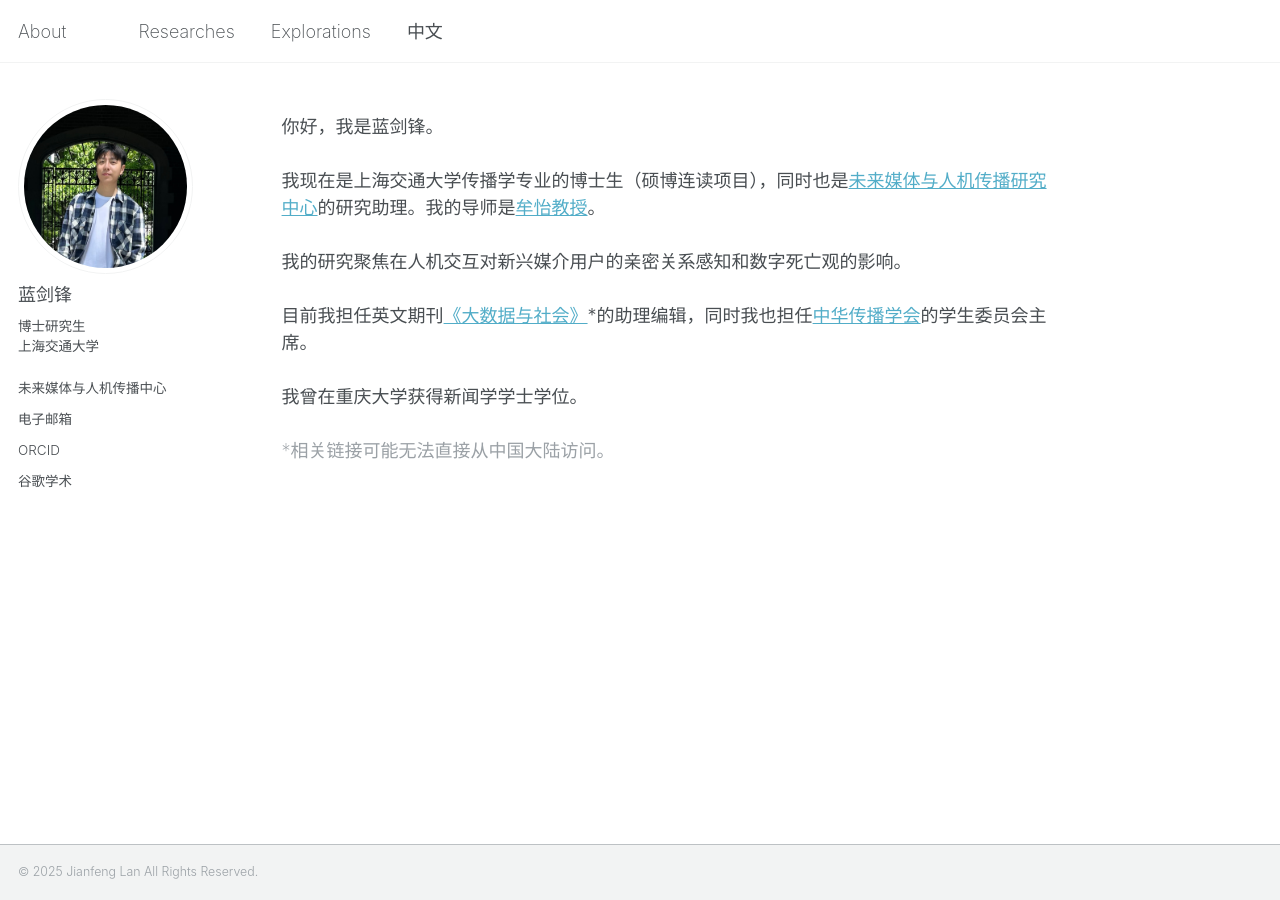
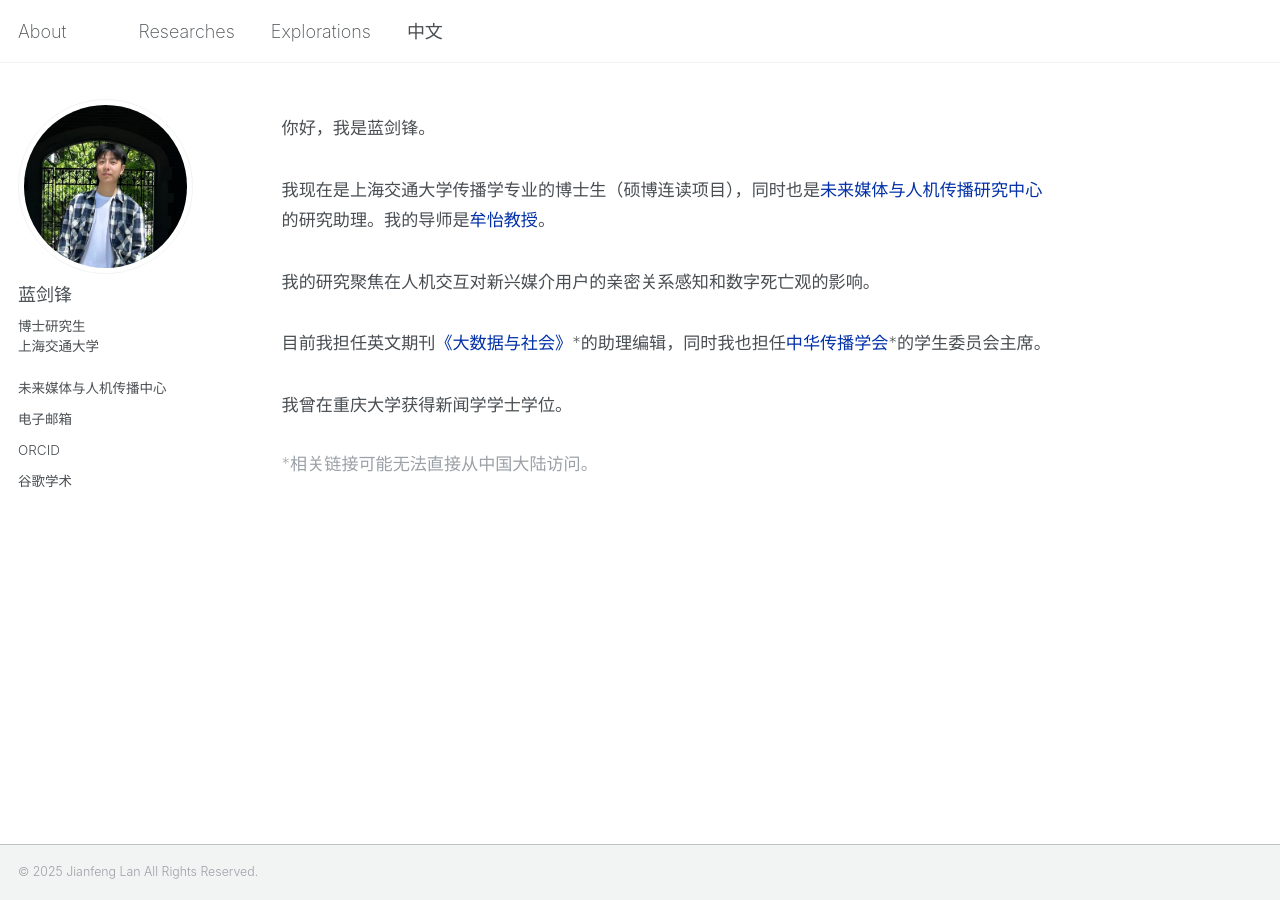
Before and after one commit to jianfenglan/jianfenglan.github.io, a Jekyll site: the page built from chinese.md, in a window 1280 px wide. Built offline with Jekyll 4.4.1, drawn with Linux system fonts in a browser that asks for light colours.

Commit message:
Update chinese.md

```diff
--- a/chinese.md
+++ b/chinese.md
@@ -8,26 +8,26 @@
 <style>
 /* 为主页内容定义一个容器样式 */
 .main-content {
-  font-size: 0.95rem; /* 设置统一的字体大小 */
-  font-weight: 200;   /* 设置为 Ultra Light 字重 */
-  line-height: 1.8;   /* 增加行高，让文本更易读 */
+  font-size: 0.95rem; /* 设置统一的字体大小 */
+  font-weight: 200;   /* 设置为 Ultra Light 字重 */
+  line-height: 1.8;   /* 增加行高，让文本更易读 */
 }
 
 /* 如果主页上的名字或特定短语被 Markdown 或模板默认加粗，可以强制取消 */
 strong {
-  font-weight: 200 !important; /* 强制设置为 Ultra Light */
+  font-weight: 200 !important; /* 强制设置为 Ultra Light */
 }
 
 /* 如果主页有其他 H 标签（h1, h2, h3等）且想设置为 Ultra Light */
 h1, h2, h3, h4, h5, h6 {
-  font-weight: 200; /* 设置标题为 Ultra Light 字重 */
+  font-weight: 200; /* 设置标题为 Ultra Light 字重 */
 }
 
 /* 新增：为特定链接定义的克莱因蓝样式 */
 .main-content a.klein-link {
-  color: #002FA7; /* 克莱因蓝 */
-  text-decoration: none; /* 移除默认的下划线 */
-  font-weight: inherit; /* 继承父元素的字重，保持字体粗细不变 */
+  color: #002FA7; /* 克莱因蓝 */
+  text-decoration: none; /* 移除默认的下划线 */
+  font-weight: inherit; /* 继承父元素的字重，保持字体粗细不变 */
 }
 
 /* 新增：为脚注定义的样式 */
@@ -41,7 +41,7 @@
 </style>
 
 <div class="main-content">
-你好，我是蓝剑锋。<br><br>我现在是上海交通大学传播学专业的博士生（硕博连读项目），同时也是<a href="https://cfmhmc.github.io/" class="klein-link" target="_blank">未来媒体与人机传播研究中心</a>的研究助理。我的导师是<a href="https://cfmhmc.github.io/yimou.github.io/" class="klein-link" target="_blank">牟怡教授</a>。<br><br>我的研究聚焦在人机交互对新兴媒介用户的亲密关系感知和数字死亡观的影响。<br><br>目前我担任英文期刊<a href="https://journals.sagepub.com/home/bds" class="klein-link" target="_blank">《大数据与社会》</a>*的助理编辑，同时我也担任<a href="https://www.chinesecommunicationstudies.com/" class="klein-link" target="_blank">中华传播学会</a>的学生委员会主席。<br><br>我曾在重庆大学获得新闻学学士学位。<br><br>
+你好，我是蓝剑锋。<br><br>我现在是上海交通大学传播学专业的博士生（硕博连读项目），同时也是<a href="https://cfmhmc.github.io/" class="klein-link" target="_blank">未来媒体与人机传播研究中心</a>的研究助理。我的导师是<a href="https://cfmhmc.github.io/yimou.github.io/" class="klein-link" target="_blank">牟怡教授</a>。<br><br>我的研究聚焦在人机交互对新兴媒介用户的亲密关系感知和数字死亡观的影响。<br><br>目前我担任英文期刊<a href="https://journals.sagepub.com/home/bds" class="klein-link" target="_blank">《大数据与社会》</a>*的助理编辑，同时我也担任<a href="https://www.chinesecommunicationstudies.com/" class="klein-link" target="_blank">中华传播学会</a>*的学生委员会主席。<br><br>我曾在重庆大学获得新闻学学士学位。<br><br>
 
 <p class="footnote">*相关链接可能无法直接从中国大陆访问。</p>
 </div>
```
